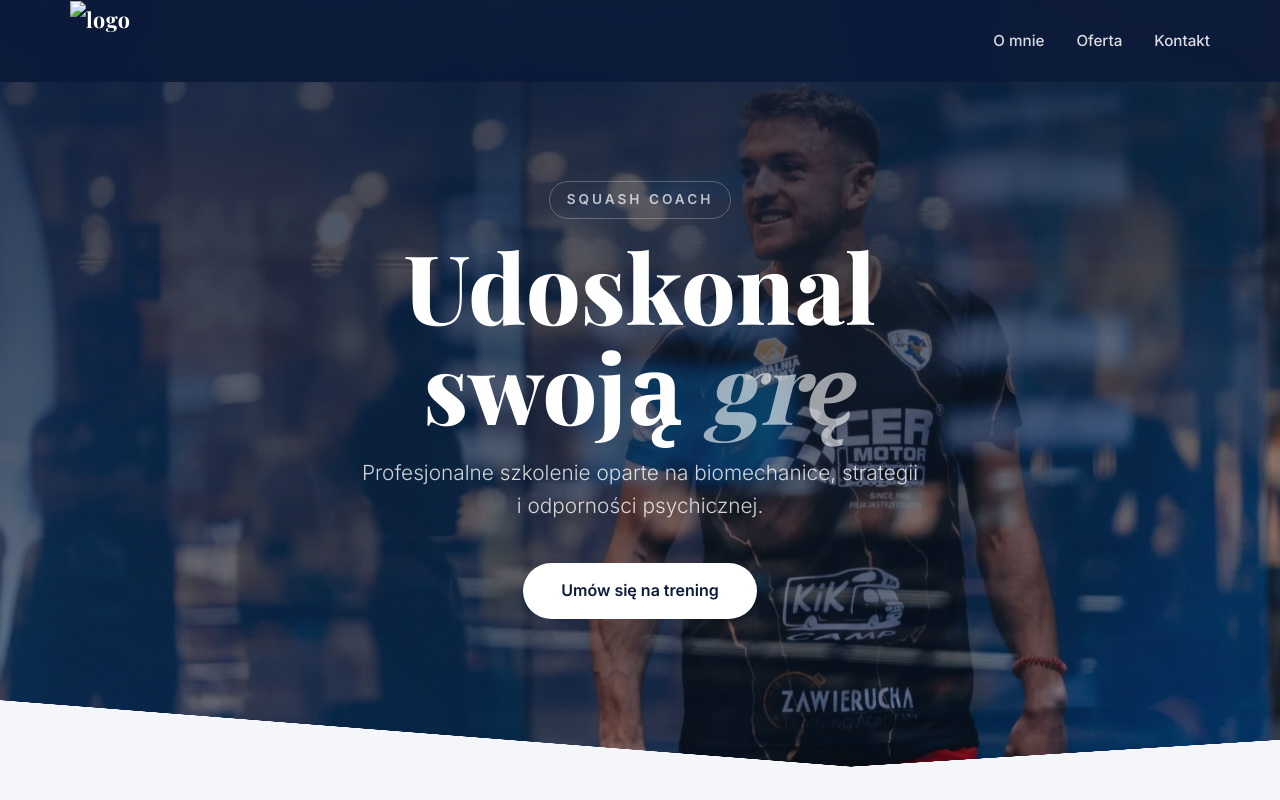
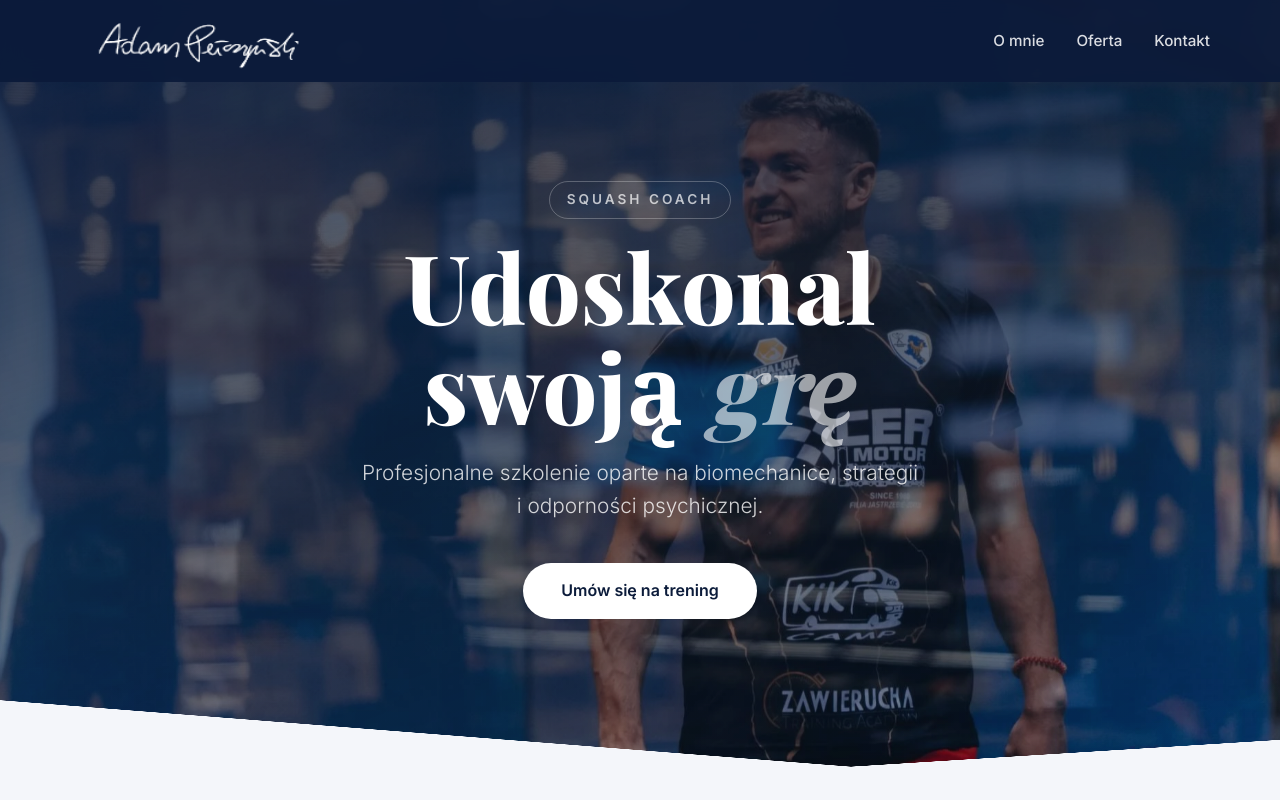
Before and after one commit to mkozlarzewska-create/adampelczysnki, a plain HTML site: page index.html in a window 1280 px wide. Shown: the top 800 px of the page. Drawn offline with nearby package versions, Linux system fonts and the light colour scheme.

Commit message:
Update logo image in header

```diff
--- a/index.html
+++ b/index.html
@@ -14,7 +14,7 @@
   <!-- ===== HEADER ===== -->
   <header class="header" id="header">
     <div class="header__inner">
-      <a href="#" class="header__logo"><img src="logo.svg" alt="logo" width="250" height="80"></span></a>
+      <a href="#" class="header__logo"><img src="ap_white.png" alt="logo" width="250" height="80"></span></a>
       <button class="header__burger" id="burger" aria-label="Toggle menu">
         <span></span><span></span><span></span>
       </button>
```
